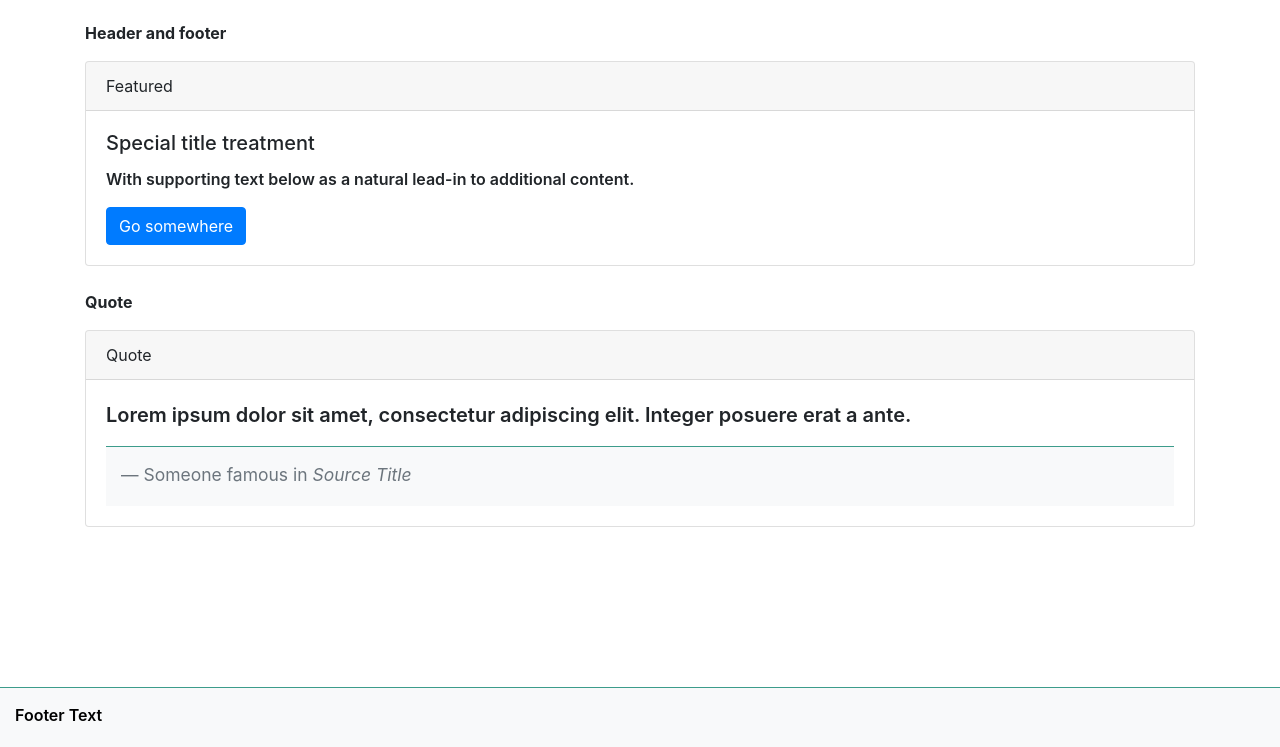
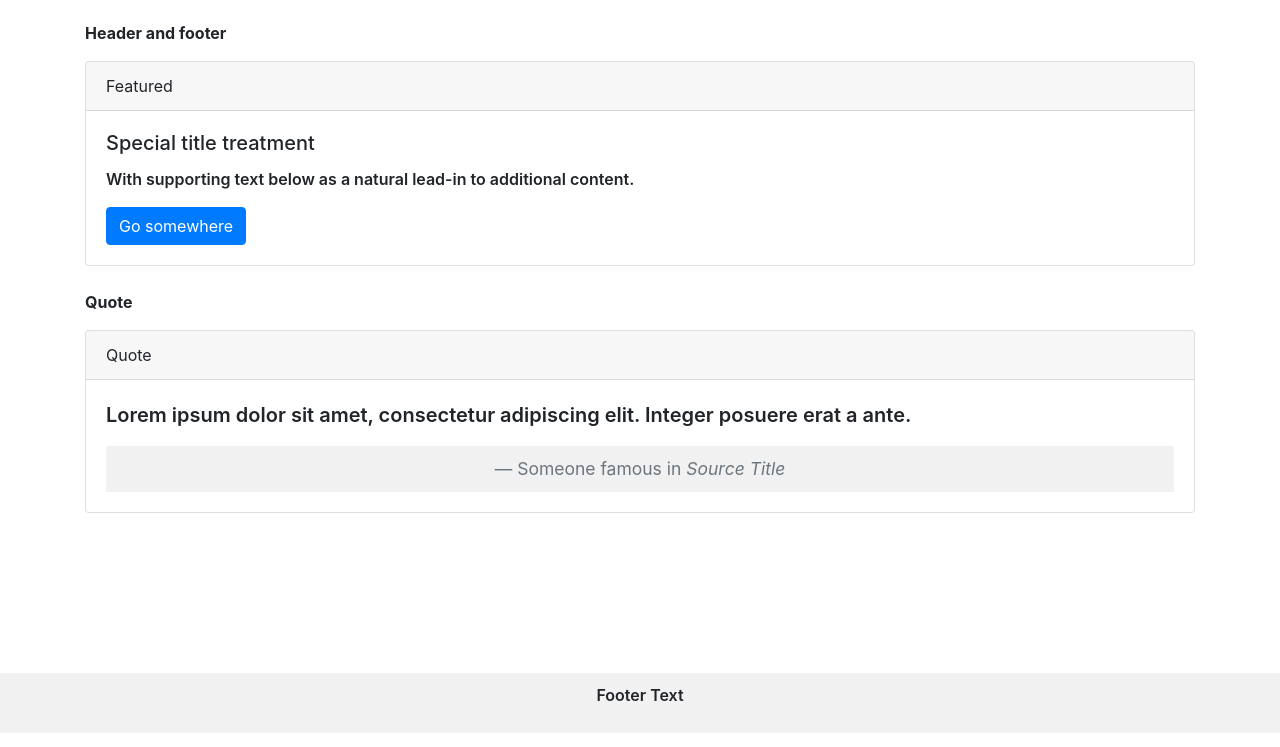
Before and after one commit to shayanahmad1999/Admin-Panel, a plain HTML site: page pages/Cards.html in a window 1280 px wide. Shown: the part 2046-2793 px from the top of the page. Drawn offline with Linux system fonts and the light colour scheme.

Commit message:
footer class added

```diff
--- a/assets/css/dashboard.css
+++ b/assets/css/dashboard.css
@@ -1,3 +1,8 @@
+body, html {
+  height: 100%;
+  margin: 0;
+}
+
 .header {
     background-color: #f8f9fa;
     padding: 10px 0;
@@ -30,11 +35,11 @@ p{
 a:hover{
   color: #3C9C8B;
 }
-footer {
+/* footer {
   background-color: #3C9C8B;
   color: white;
   padding: 15px;
-}
+} */
 
 h4{
 margin-top: 20px;
@@ -75,10 +80,12 @@ margin-top: 20px;
 }
 
 footer {
-  height: 60px; /* Define the height of your footer */
-  background-color: #f8f9fa;
-  border-top: 1px solid #3C9C8B;
-  color: #000;
+  background-color: #f1f1f1;
+  padding: 10px;
+  text-align: center;
+  /* position: fixed; */
+  bottom: 0;
+  width: 100%;
 }
 
 .select2-container--default .select2-selection--multiple {
```
